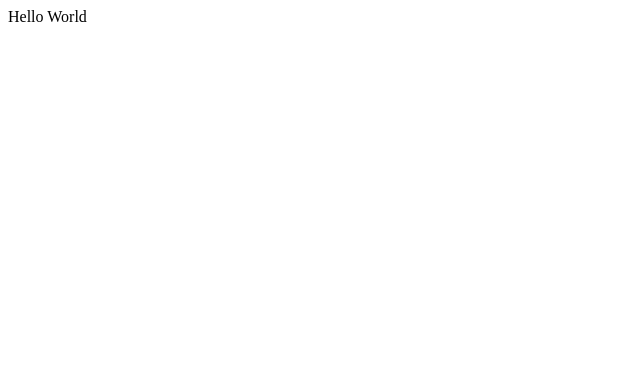
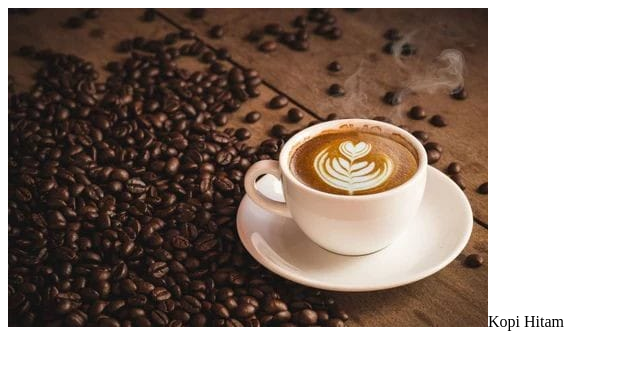
Before and after one commit to fanisaa27/TUGAS-PRAK-4, a plain HTML site: page index.html in a window 1280 px wide. Shown: the whole page, without its empty margins (0-640 px from the left). Drawn offline with Linux system fonts and the light colour scheme.

Commit message:
Changed Hello world with img and h2 to display simple profile data. Image file added in the folder images and used as resource in the img element in index.html file

```diff
--- a/index.html
+++ b/index.html
@@ -1,8 +1,3 @@
-<!DOCTYPE html>
-<html>
-<head>
-</head>
-<body>
-Hello World
-</body>
-</html>
+<div>
+<img src="g1.jpg" alt="profile image" <h2>Kopi Hitam</h2>
+</div>
```
Also changed, not shown: g1.jpg (added).
